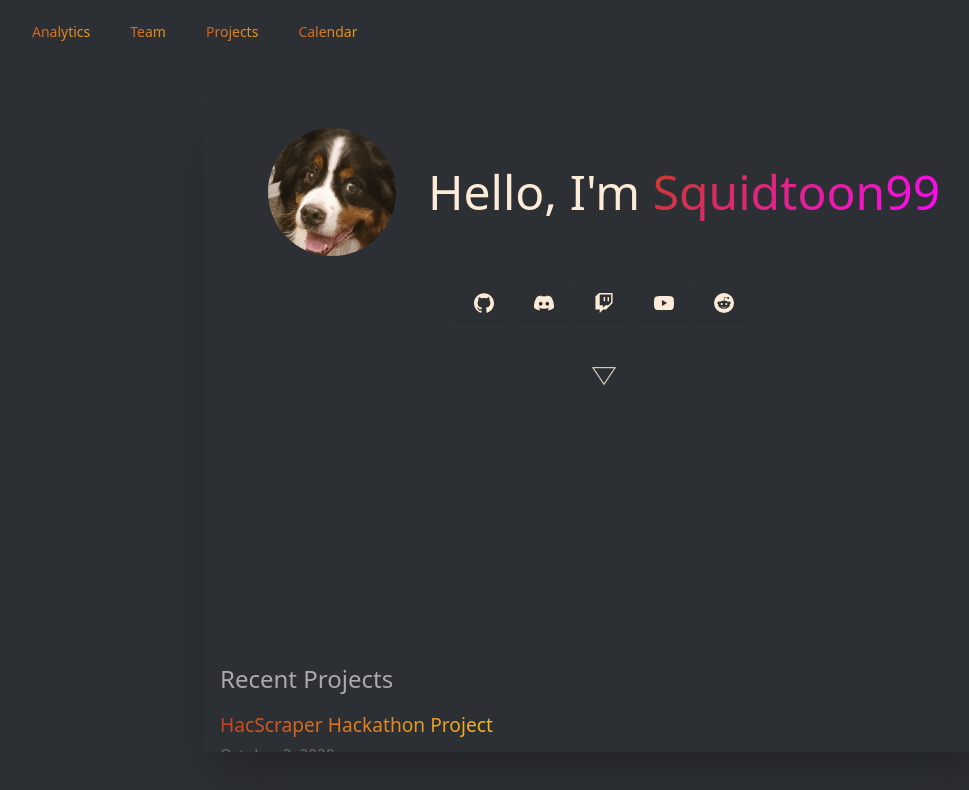
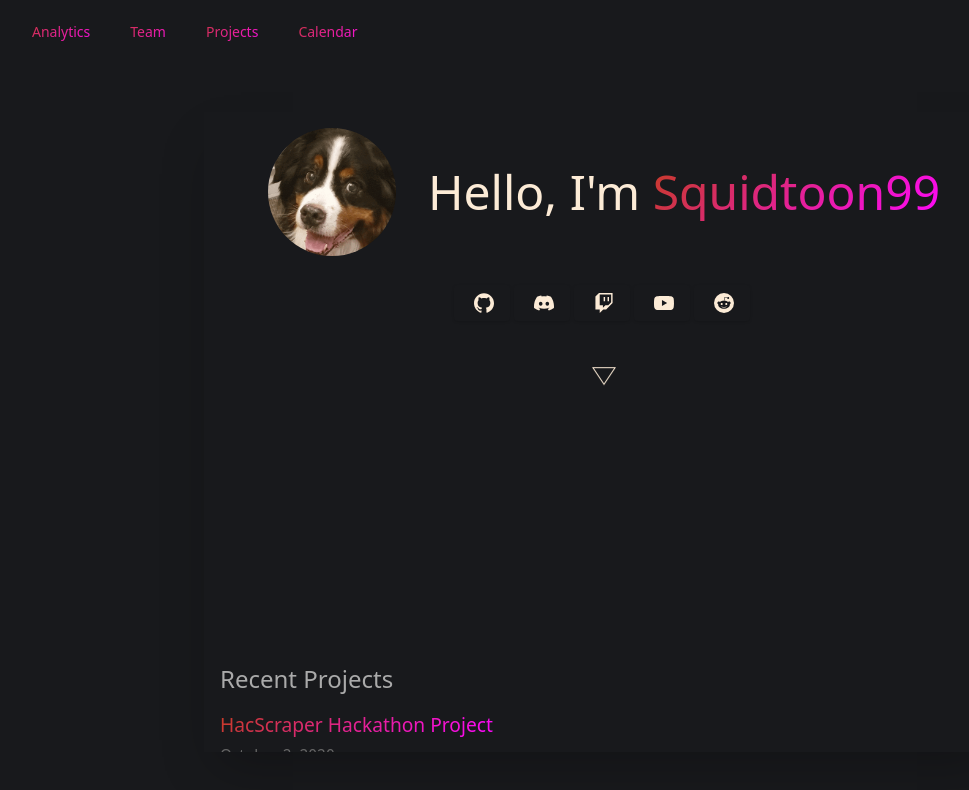
Before and after one commit to Squidtoon99/Website, a Next.js app: page / in a window 1280 px wide. Shown: the top 790 px of the page, without its empty margins (36-1005 px from the left). Built offline with nearby package versions, Linux system fonts and the light colour scheme.

Commit message:
change links to pink

```diff
--- a/styles/global.css
+++ b/styles/global.css
@@ -19,7 +19,7 @@ body {
   font-family: "Open Sans", sans-serif;
   line-height: 1.75em;
   font-size: 16px;
-  background-color: #2c2f33;
+  background-color: #18191c;
   color: #aaa;
 }
 
@@ -79,14 +79,14 @@ hr {
 }
 
 a[href] {
-  background: linear-gradient(135deg, #c63c24, #f5be1d);
+  background: linear-gradient(135deg, #c63c24, #ff07ff);
   -webkit-background-clip: text;
   background-clip: text;
   -webkit-text-fill-color: transparent;
 }
 
 a[href]:hover {
-  background: linear-gradient(135deg, #f5be1d, #c63c24);
+  background: linear-gradient(135deg, #ff07ff, #c63c24);
   -webkit-background-clip: text;
   background-clip: text;
   -webkit-text-fill-color: transparent;
```
